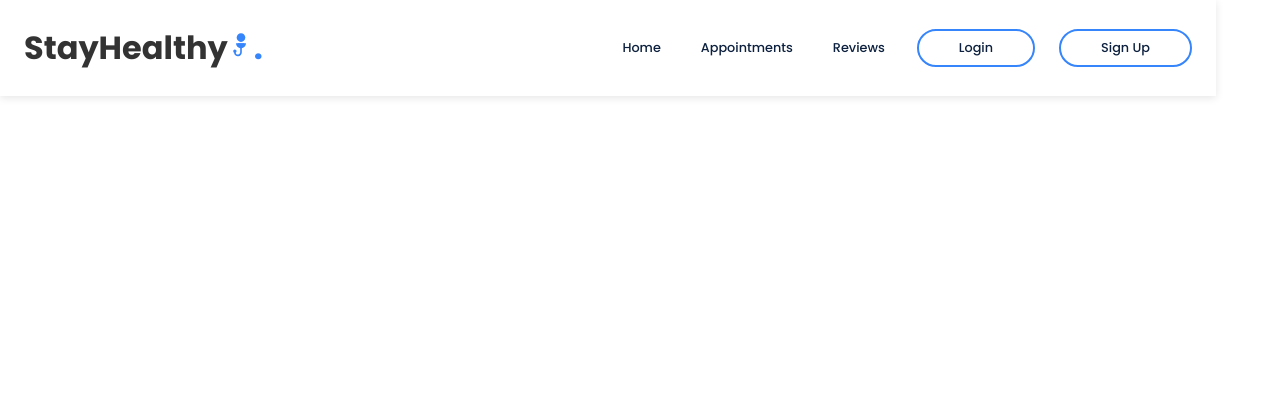
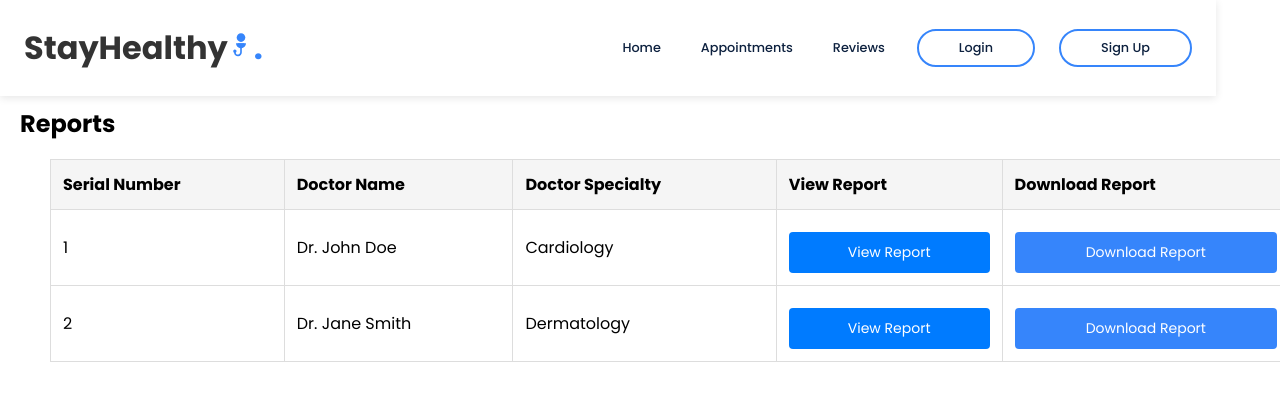
Before and after one commit to Khalid7777777777/react-med-app, a React (Create React App) app: page /reports in a window 1280 px wide. Shown: the top 400 px of the page. Built offline with nearby package versions, Linux system fonts and the light colour scheme.

Commit message:
hello reports

```diff
--- a/src/App.js
+++ b/src/App.js
@@ -8,6 +8,7 @@ import BookingConsultation from './Components/BookingConsultation';
 import ReviewForm from './Components/ReviewForm/ReviewForm';
 import Notification from './Components/Notification/Notification'
 import Profile from './Components/ProfileCard/ProfileCard';
+import ReportLayout from './Components/ReportsLayout/ReportsLayout';
 function App() {
   // Sample reviews data
   const reviews = [
@@ -35,6 +36,7 @@ function App() {
           <Route path="/BookingConsultation" element={<BookingConsultation />} />
           <Route path="/reviews" element={<ReviewForm reviews={reviews} />} />
           <Route path="/profile" element={<Profile />} />
+          <Route path="/reports" element={<ReportLayout />} />
         </Routes>
       </BrowserRouter>
     </div>
--- a/src/Components/Navbar/Navbar.js
+++ b/src/Components/Navbar/Navbar.js
@@ -74,7 +74,7 @@ export const Navbar = () => {
                   <Link to="/profile">Profile</Link>
                 </li>
                 <li>
-                  <Link to="/settings">Settings</Link>
+                  <Link to="/reports">Your Reports </Link>
                 </li>
               </ul>
             </li>
--- /dev/null
+++ b/src/Components/ReportsLayout/ReportsLayout.css
@@ -0,0 +1,45 @@
+.report-container {
+    margin: 20px;
+  }
+
+  h2 {
+    font-size: 24px;
+    font-weight: bold;
+    margin-bottom: 20px;
+  }
+
+  .report-table {
+    width: 100%;
+    border-collapse: collapse;
+  }
+
+  .report-table th, .report-table td {
+    padding: 12px;
+    text-align: left;
+    border-bottom: 1px solid #dddddd;
+  }
+
+  .report-table th {
+    background-color: #f5f5f5;
+    font-weight: bold;
+  }
+
+  .btn-view, .btn-download {
+    padding: 10px 15px;
+    font-size: 14px;
+    color: white;
+    background-color: #007bff;
+    border: none;
+    border-radius: 4px;
+    cursor: pointer;
+    text-align: center;
+    width: 100%;
+  }
+
+  .btn-download {
+    background-color: #3685fb;
+  }
+
+  .btn-view:hover, .btn-download:hover {
+    opacity: 0.8;
+  }
--- /dev/null
+++ b/src/Components/ReportsLayout/ReportsLayout.js
@@ -0,0 +1,45 @@
+import React from 'react';
+import './ReportsLayout.css'; // Assuming you will add the CSS in this file
+
+const ReportLayout = () => {
+  // Sample data for the reports
+  const reports = [
+    { serial: 1, doctorName: 'Dr. John Doe', specialty: 'Cardiology' },
+    { serial: 2, doctorName: 'Dr. Jane Smith', specialty: 'Dermatology' },
+    // Add more report data here
+  ];
+
+  return (
+    <div className="report-container">
+      <h2>Reports</h2>
+      <table className="report-table">
+        <thead>
+          <tr>
+            <th>Serial Number</th>
+            <th>Doctor Name</th>
+            <th>Doctor Specialty</th>
+            <th>View Report</th>
+            <th>Download Report</th>
+          </tr>
+        </thead>
+        <tbody>
+          {reports.map((report, index) => (
+            <tr key={index}>
+              <td>{report.serial}</td>
+              <td>{report.doctorName}</td>
+              <td>{report.specialty}</td>
+              <td>
+                <button className="btn-view">View Report</button>
+              </td>
+              <td>
+                <button className="btn-download">Download Report</button>
+              </td>
+            </tr>
+          ))}
+        </tbody>
+      </table>
+    </div>
+  );
+};
+
+export default ReportLayout;
```
Also changed, not shown: 1 other file (tests, documents, lock files or other folders).
